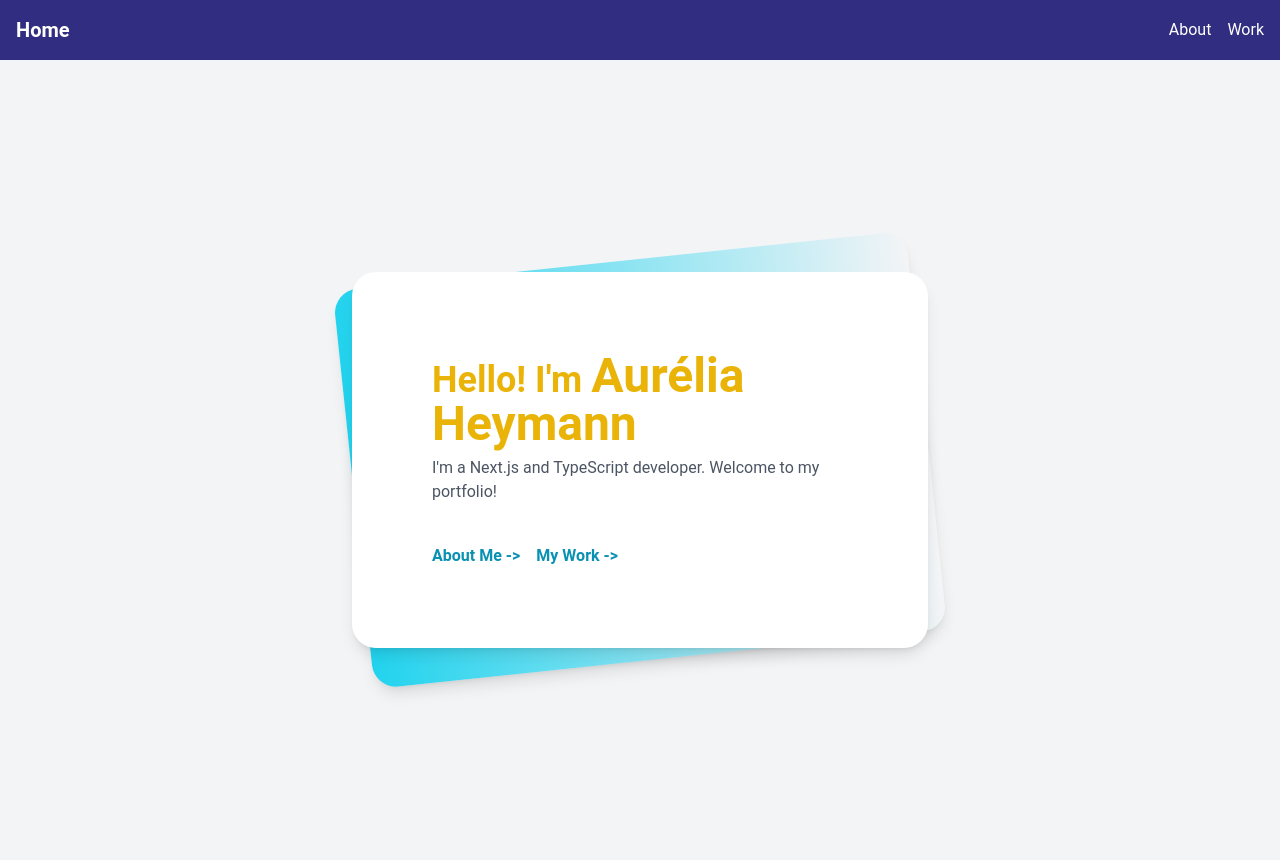
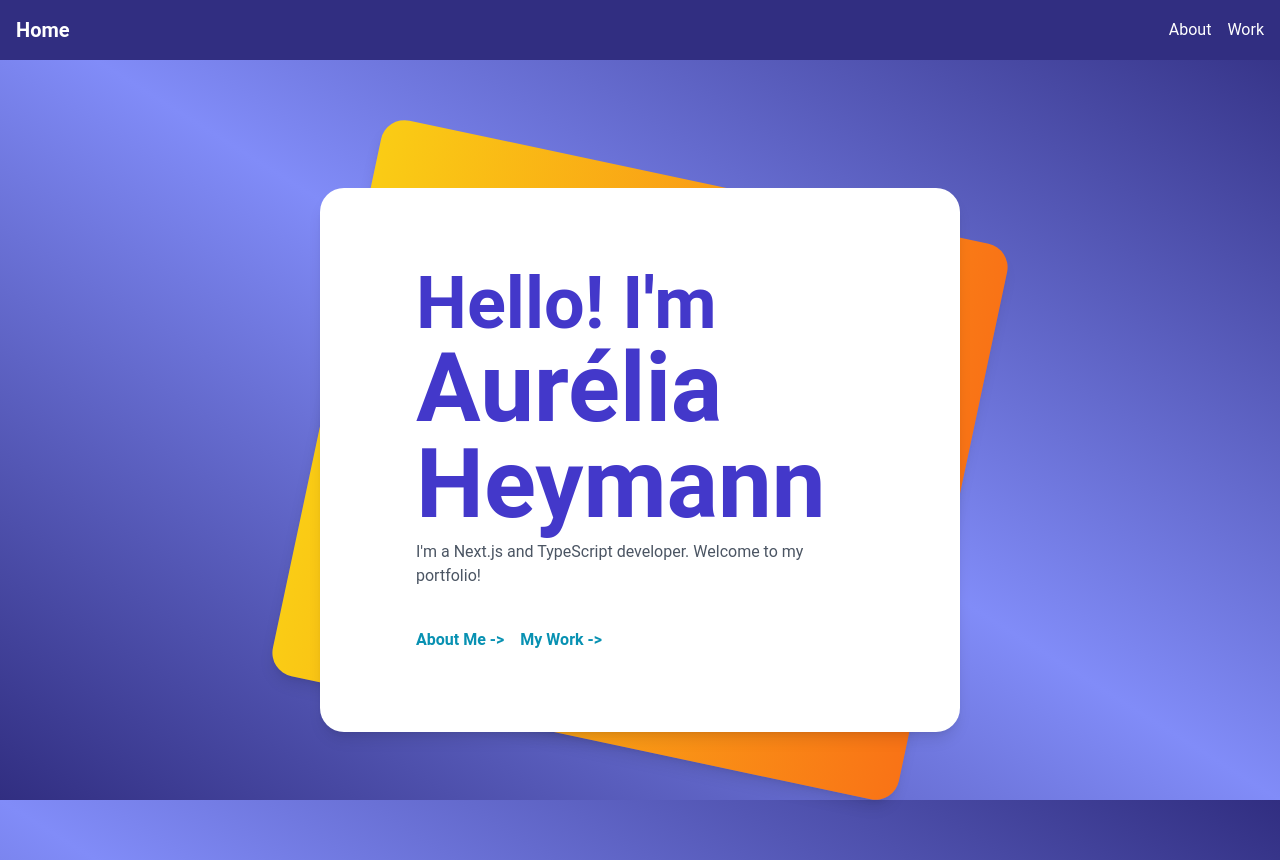
Before and after one commit to Aurelia77/portfolio2024, a Next.js app: page / in a window 1280 px wide. Built offline with nearby package versions, Linux system fonts and the light colour scheme.

Commit message:
Avancement

```diff
--- a/src/app/layout.tsx
+++ b/src/app/layout.tsx
@@ -22,7 +22,7 @@ export default function RootLayout({
         via-indigo-400
         to-indigo-900
         text-yellow-500
-        h-[500px]
+        h-screen
         "
       >
         <Navbar />
--- a/src/app/page.tsx
+++ b/src/app/page.tsx
@@ -12,23 +12,40 @@ const variants = {
 export default function Home() {
 
   return (
-    <div className="
-    min-h-screen
-    bg-gray-100 py-6
-    flex flex-col justify-center sm:py-12">
-      <div className="relative py-3 sm:max-w-xl sm:mx-auto">
-        <div className="absolute inset-0 bg-gradient-to-r from-cyan-400 to-light-blue-500 shadow-lg transform -skew-y-6 sm:skew-y-0 sm:-rotate-6 sm:rounded-3xl"></div>
+    <div
+    // bg-gray-100
+      className="
+        min-h-screen
+        py-6
+        flex flex-col justify-center sm:py-12
+        text-indigo-700
+      "
+      >
+      <div className="relative py-3
+      sm:w-1/2 sm:max-w-2xl sm:mx-auto">
+        <div className="absolute inset-0 bg-gradient-to-r from-yellow-400 to-orange-500 shadow-lg transform -skew-y-6 sm:skew-y-0 sm:rotate-12 sm:rounded-3xl"></div>
+        {/* <div className="absolute inset-0 bg-gradient-to-r from-cyan-400 to-light-blue-500 shadow-lg transform -skew-y-6 sm:skew-y-0 sm:-rotate-6 sm:rounded-3xl"></div> */}
         <div className="relative px-4 py-10 bg-white shadow-lg sm:rounded-3xl sm:p-20">
           <div className="max-w-md mx-auto">
             <div>
               <motion.h1
-                className="text-4xl font-semibold"
+                className="text-xl sm:text-3xl md:text-5xl lg:text-7xl font-semibold"
                 initial="hidden"
                 animate="visible"
                 variants={variants}
               >
-                Hello! I&apos;m <span className='text-5xl'>Aurélia Heymann</span>
+                Hello! I&apos;m <span className='text-2xl sm:text-4xl md:text-6xl lg:text-8xl'>Aurélia Heymann</span>
               </motion.h1>
+
+              {/* <motion.h1
+                className="text-7xl font-semibold"
+                initial="hidden"
+                animate="visible"
+                variants={variants}
+              >
+                Hello! I&apos;m <span className='text-8xl'>Aurélia Heymann</span>
+              </motion.h1> */}
+
               <motion.p
                 className="mt-2 text-gray-600"
                 initial="hidden"
```
